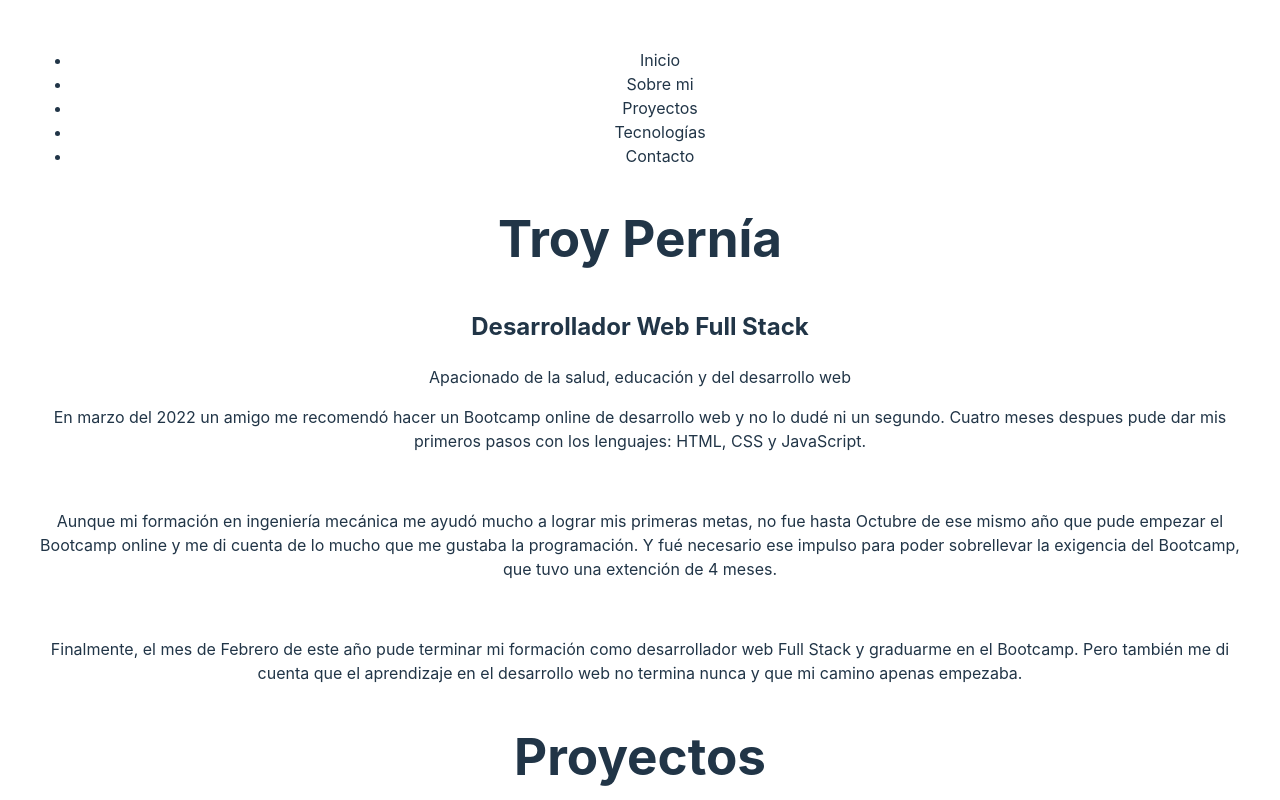
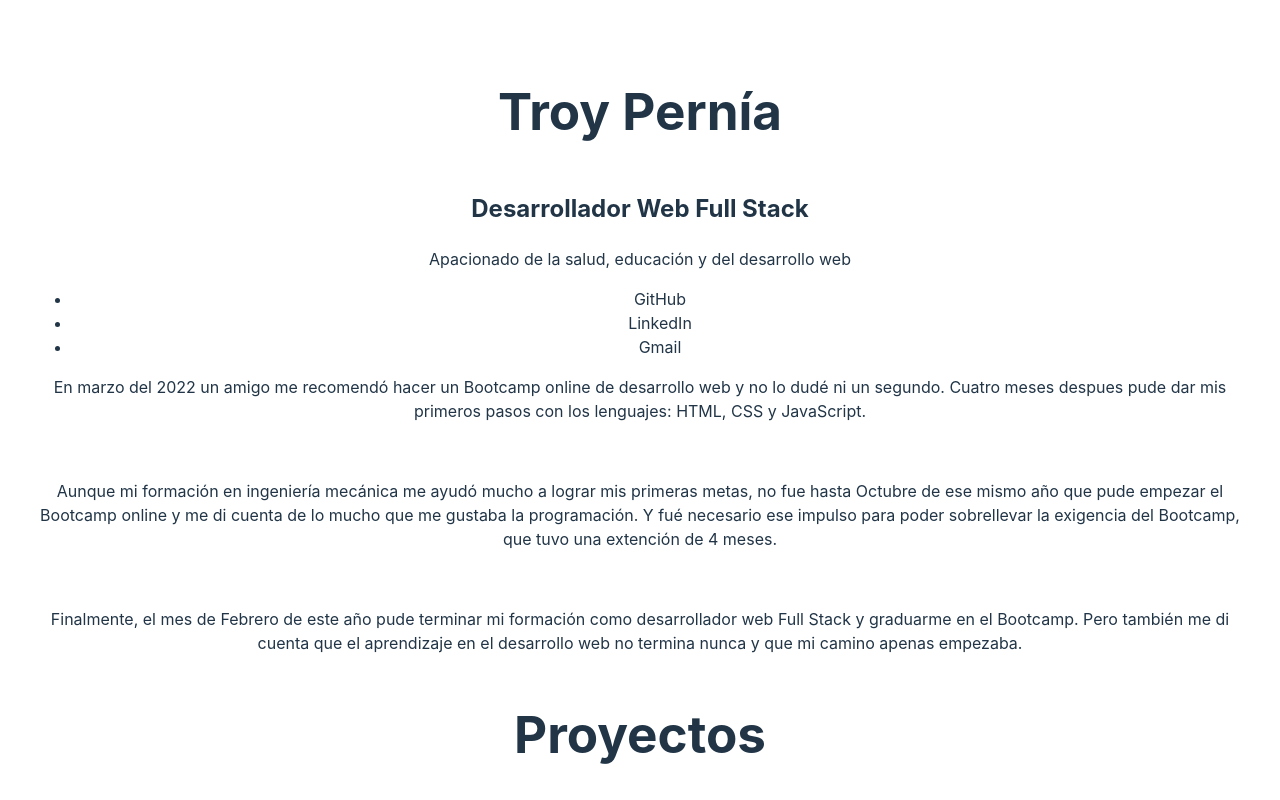
Before and after one commit to Tortoiselizard/Portafolio_Front, a React (Vite) app: page / in a window 1280 px wide. Shown: the top 800 px of the page. Built offline with nearby package versions, Linux system fonts and the light colour scheme.

Commit message:
change src/App.js: add section tags (line 13-16, 17-22) and wrap the content into them

```diff
--- a/src/App.jsx
+++ b/src/App.jsx
@@ -1,4 +1,4 @@
-import Nav from './components/Nav/Nav'
+// import Nav from './components/Nav/Nav'
 import Home from './components/Home/Home'
 import AboutMe from './components/AboutMe/AboutMe'
 import Experience from './components/Experience/Experience'
@@ -10,15 +10,19 @@ import './App.css'
 
 function App () {
   return (
-    <>
-      <Nav />
-      <Home />
-      <AboutMe />
-      <Experience />
-      <Projects />
-      <Technologies />
-      <Contact />
-    </>
+    <main className='main-Container'>
+      <section className='main-fixed-Container'>
+        <Home />
+        {/* <Nav /> */}
+        <Contact />
+      </section>
+      <section className='main-scroll-Contianer'>
+        <AboutMe />
+        <Experience />
+        <Projects />
+        <Technologies />
+      </section>
+    </main>
   )
 }
 
```
